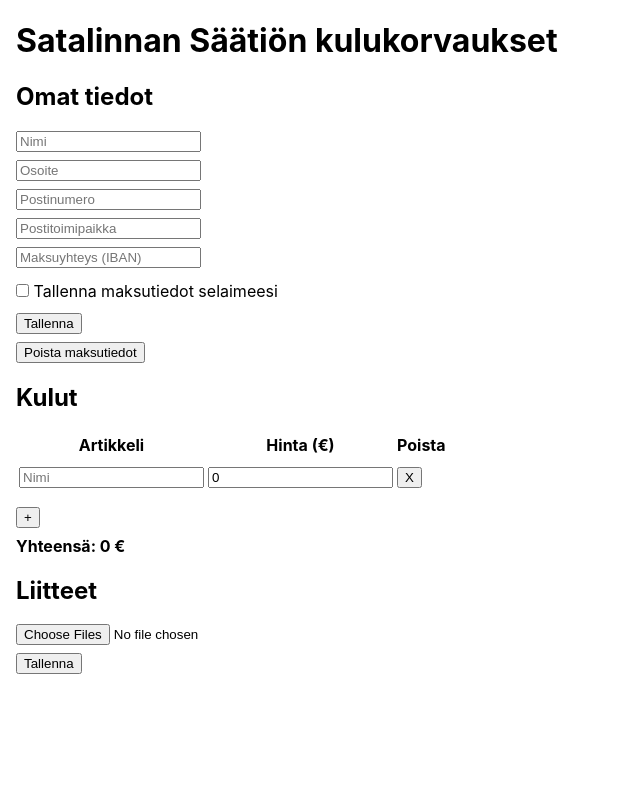
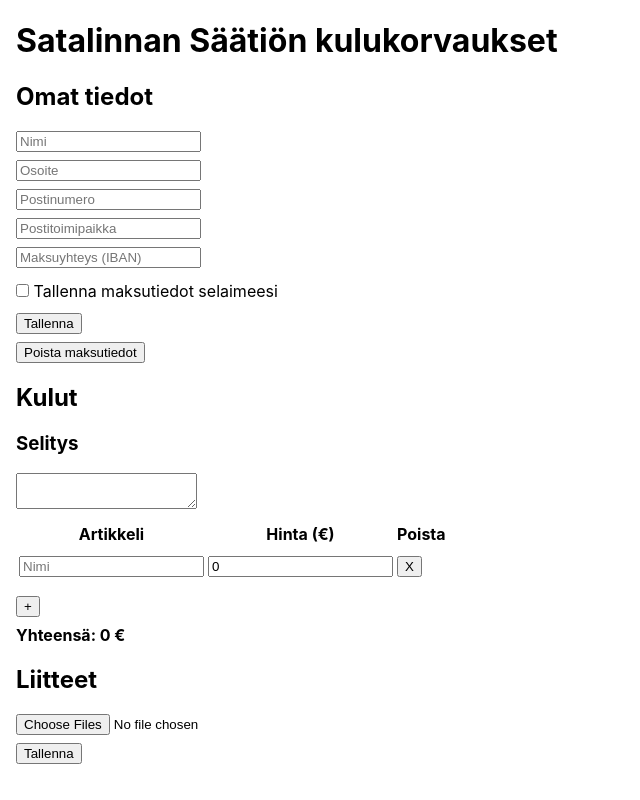
Before and after one commit to osakunta/expenses, a React (Create React App) app: page / in a window 1280 px wide. Shown: the whole page, without its empty margins (0-640 px from the left). Built offline with nearby package versions, Linux system fonts and the light colour scheme; the HTML template or start-up script is replaced by a standard one.

Commit message:
Added expenses description.

```diff
--- a/src/App.js
+++ b/src/App.js
@@ -6,6 +6,7 @@ import BillForm from 'components/BillForm';
 
 function App() {
   const [expenses, setExpenses] = useState(emptyExpenses);
+  const [expensesDescription, setExpensesDescription] = useState('');
   const [biller, setBiller] = useState(newBiller);
   const [attachments, setAttachments] = useState([]);
   const [saveBiller, setSaveBiller] = useState(false);
@@ -25,6 +26,8 @@ function App() {
         biller={biller}
         expenses={expenses}
         setExpenses={setExpenses}
+        expensesDescription={expensesDescription}
+        setExpensesDescription={setExpensesDescription}
         attachments={attachments}
         setAttachments={setAttachments}
       />
--- a/src/components/BillForm.js
+++ b/src/components/BillForm.js
@@ -7,6 +7,8 @@ const BillForm = (props) => {
   const {
     expenses,
     setExpenses,
+    expensesDescription,
+    setExpensesDescription,
     attachments,
     setAttachments,
   } = props;
@@ -55,6 +57,10 @@ const BillForm = (props) => {
     setExpenses(newExpenses);
   };
 
+  const handleChangeExpensesDescription = (event) => {
+    setExpensesDescription(event.target.value);
+  };
+
   const handleFileChange = (event) => {
     setAttachments(event.target.files);
     console.log(attachments);
@@ -95,6 +101,15 @@ const BillForm = (props) => {
     <form onSubmit={submitExpenses}>
       <h2>Kulut</h2>
 
+      <label htmlFor="attachments">
+        <h3>Selitys</h3>
+
+        <textarea
+          value={expensesDescription}
+          onChange={handleChangeExpensesDescription}
+        />
+      </label>
+
       <table>
         <thead>
           <tr>
@@ -117,7 +132,6 @@ const BillForm = (props) => {
 
         <input
           type="file"
-          name="myFile"
           accept=".pdf, image/*"
           multiple
           onChange={handleFileChange}
@@ -135,6 +149,8 @@ BillForm.propTypes = {
     price: PropTypes.number,
   })).isRequired,
   setExpenses: PropTypes.func.isRequired,
+  expensesDescription: PropTypes.string.isRequired,
+  setExpensesDescription: PropTypes.func.isRequired,
   attachments: PropTypes.arrayOf(PropTypes.files).isRequired,
   setAttachments: PropTypes.func.isRequired,
 };
```
